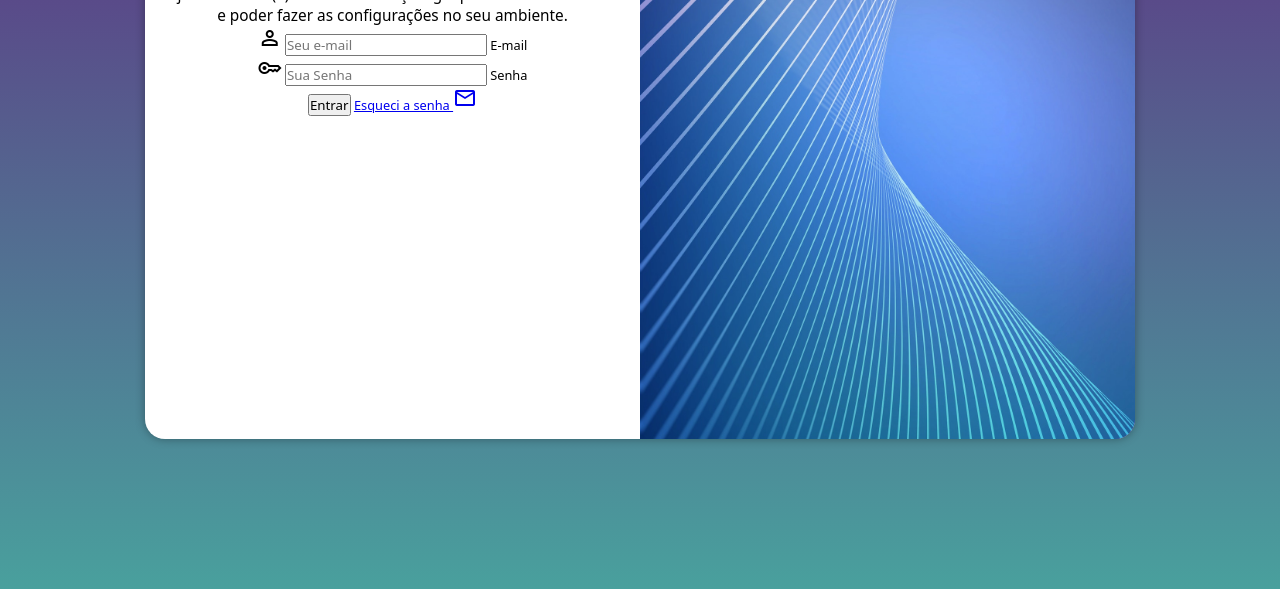
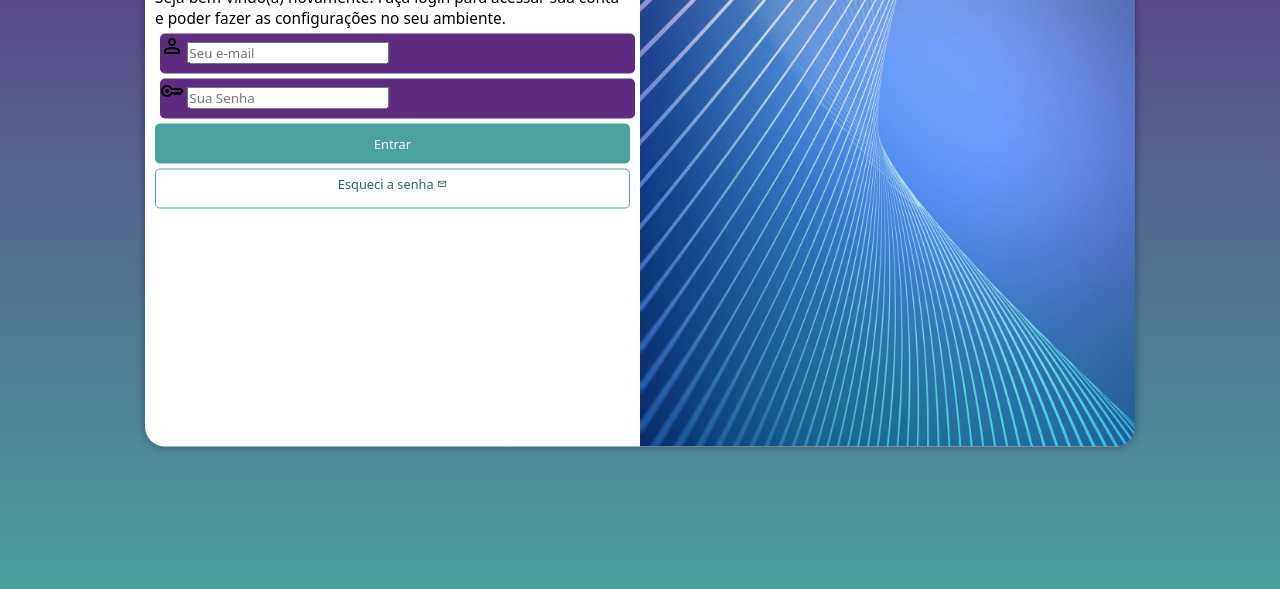
Before and after one commit to Nattanjunior/projeto-login, a plain HTML site: page index.html in a window 1280 px wide. Shown: the part 211-800 px from the top of the page. Drawn offline with nearby package versions, Linux system fonts and the light colour scheme.

Commit message:
estilo dos formularios adicionados

```diff
--- a/estilos/style.css
+++ b/estilos/style.css
@@ -31,7 +31,7 @@ section#login{
 
         background-color: white;
         width: 250px;
-        height: 500px;
+        height: 515px;
         border-radius: 20px;
         box-shadow: 0px 0px 10px rgba(0, 0, 0, 0.343);
         transition: width .5s, heigth .5s ;
@@ -48,10 +48,51 @@ section#login > div#formulario{
         display: block;
         padding: 10px;
 }
-div#formulario{
+div#formulario > h1{
         text-align: center;
         margin-bottom: 10px;
 }
 div#formulario{
         font-size: 0.8em;
 }
+form > div.campo{
+        background-color: #5f2c82;
+        display: block;
+        width: 100%;
+        height: 40px;
+        border-radius: 5px;
+        margin: 5px 5px;
+}
+div.campo > label{
+        display: none;
+}
+form > input[type=submit]{
+        display: block;
+        font-size: 1em;
+        width: 100%;
+        height: 40px;
+        background-color: hsl(178, 37%, 46%);
+        color: white;
+        border: none;
+        border-radius: 5px;
+}
+form > input[type=submit]:hover{
+        background-color: #2d6462;
+}
+form > a.botao{
+        display: block;
+        text-align: center;
+        font-size: 1em;
+        width:100%;
+        height: 40px;
+        padding-top: 5px;
+        margin-top: 5px;
+        background-color: white;
+        color: #2d6462;
+        border: 1px solid #49a09d;
+        border-radius: 5px;
+        text-decoration: none;
+}
+form > a.botao > span{
+        font-size: 0.8em;
+}
--- a/index.html
+++ b/index.html
@@ -36,7 +36,7 @@
                         <label for="isenha" >Senha</label>
                     </div>
                     <input type="submit" value="Entrar">
-                    <a href="esqueci.html">
+                    <a href="esqueci.html" class="botao">
                         Esqueci a senha <span class="material-symbols-outlined">
                             mail
                             </span>
```
